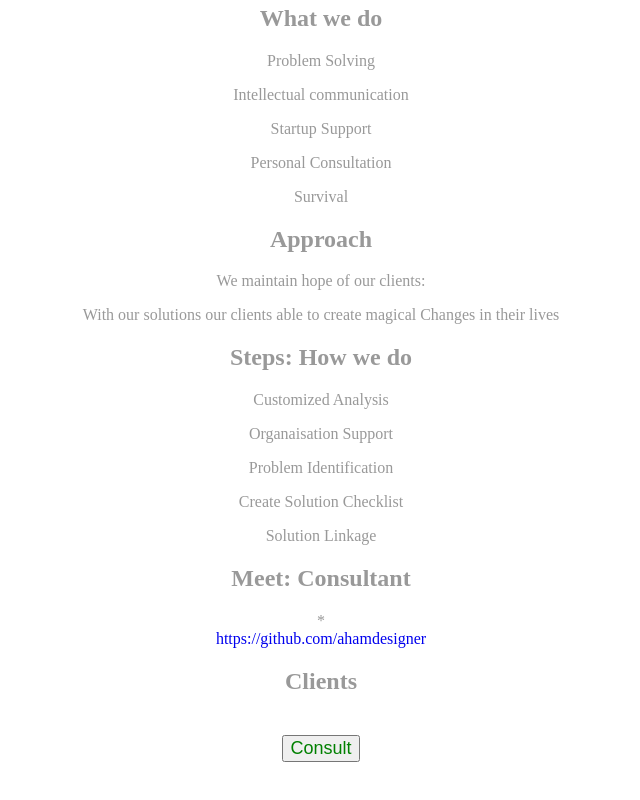
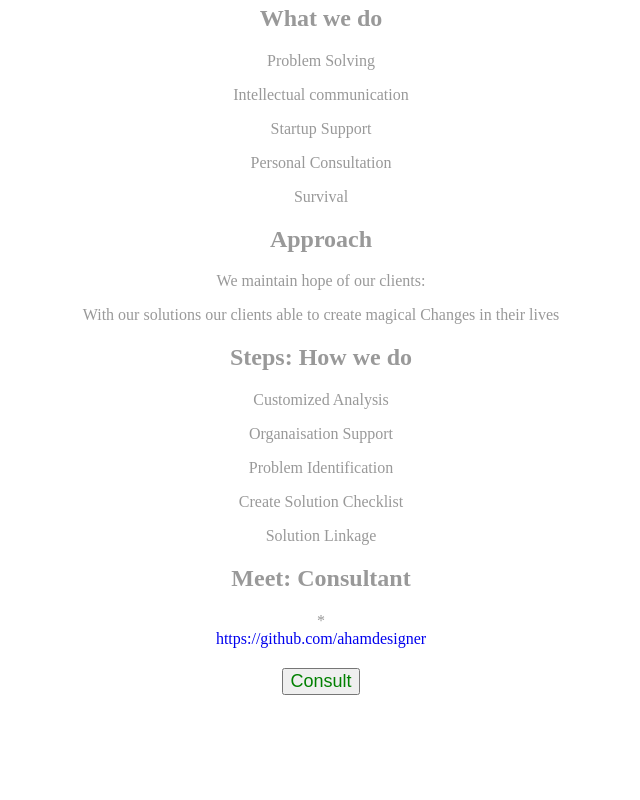
Before and after one commit to ahamdesigner/bodhi, a plain HTML site: page index.html in a window 1280 px wide. Shown: the part 360-1160 px from the top of the page, without its empty margins (319-959 px from the left). After the commit the page ends 1093 px from the top, so only its background shows below. Drawn offline with Linux system fonts and the light colour scheme.

Commit message:
Update index.html
Updated

```diff
--- a/index.html
+++ b/index.html
@@ -99,8 +99,6 @@ Changes in their lives
 
 <article>
 
-<h1>Clients</h1>
-
 </article>
 
 <article>
```
